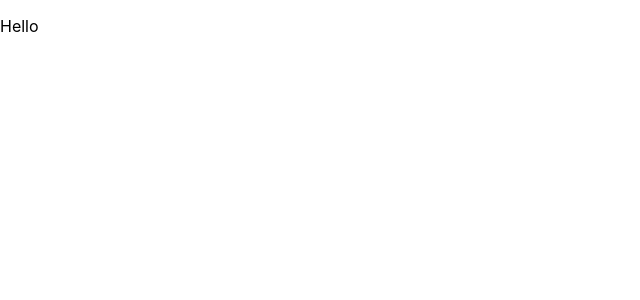
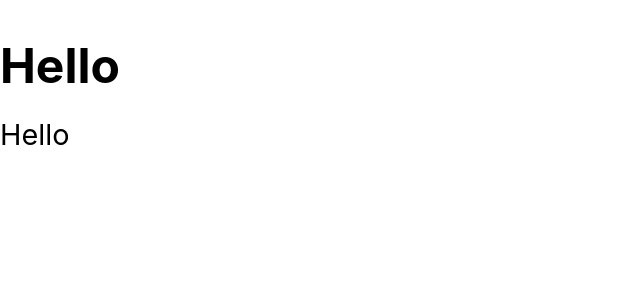
Before and after one commit to metafield/Netflix-TS, a React (Create React App) app: page / in a window 1280 px wide. Shown: the top 300 px of the page, without its empty margins (0-640 px from the left). Built offline with nearby package versions, Linux system fonts and the light colour scheme.

Commit message:
styles jumbotron

```diff
--- a/src/components/jumbotron/index.tsx
+++ b/src/components/jumbotron/index.tsx
@@ -1,8 +1,10 @@
 import React, { FC } from 'react';
-import { Item, Inner, Container } from './styles/jumbotron';
+import { Item, Inner, Container, Title, SubTitle } from './styles/jumbotron';
 
 interface IComposition {
   Container: FC;
+  Title: FC;
+  SubTitle: FC;
 }
 
 interface IProps {
@@ -24,3 +26,11 @@
 Jumbotron.Container = ({ children, ...restProps }) => {
   return <Container {...restProps}>{children}</Container>;
 };
+
+Jumbotron.Title = ({ children, ...restProps }) => {
+  return <Title {...restProps}>{children}</Title>;
+};
+
+Jumbotron.SubTitle = ({ children, ...restProps }) => {
+  return <SubTitle {...restProps}>{children}</SubTitle>;
+};
--- a/src/components/jumbotron/styles/jumbotron.ts
+++ b/src/components/jumbotron/styles/jumbotron.ts
@@ -4,14 +4,44 @@
   direction: string;
 };
 
-export const Container = styled.div``;
+export const Container = styled.section``;
 
 export const Inner = styled.div<Props>`
   display: flex;
   align-items: center;
+  justify-content: space-between;
+  flex-direction: ${({ direction }) => direction};
+  max-width: 1100px;
+  margin: auto;
+  width: 100%;
+
+  @media (max-width: 1000px) {
+    flex-direction: column;
+  }
 `;
 
 export const Item = styled.div`
   display: flex;
-  align-items: center;
 `;
+
+export const Title = styled.h1`
+  font-size: 3rem;
+  line-height: 1.1;
+  margin-bottom: 0.5em;
+`;
+
+export const SubTitle = styled.h2`
+  font-size: 1.8rem;
+  font-weight: 400;
+  line-height: normal;
+
+  @media (max-width: 600px) {
+    font-size: 1.2rem;
+    color: red;
+  }
+`;
+
+export const Image = styled.img`
+  max-width: 100%;
+  height: auto;
+`;
--- a/src/pages/home.tsx
+++ b/src/pages/home.tsx
@@ -3,7 +3,8 @@
 export default function Home() {
   return (
     <Jumbotron.Container>
-      <p>Hello</p>
+      <Jumbotron.Title>Hello</Jumbotron.Title>
+      <Jumbotron.SubTitle>Hello</Jumbotron.SubTitle>
     </Jumbotron.Container>
   );
 }
```
